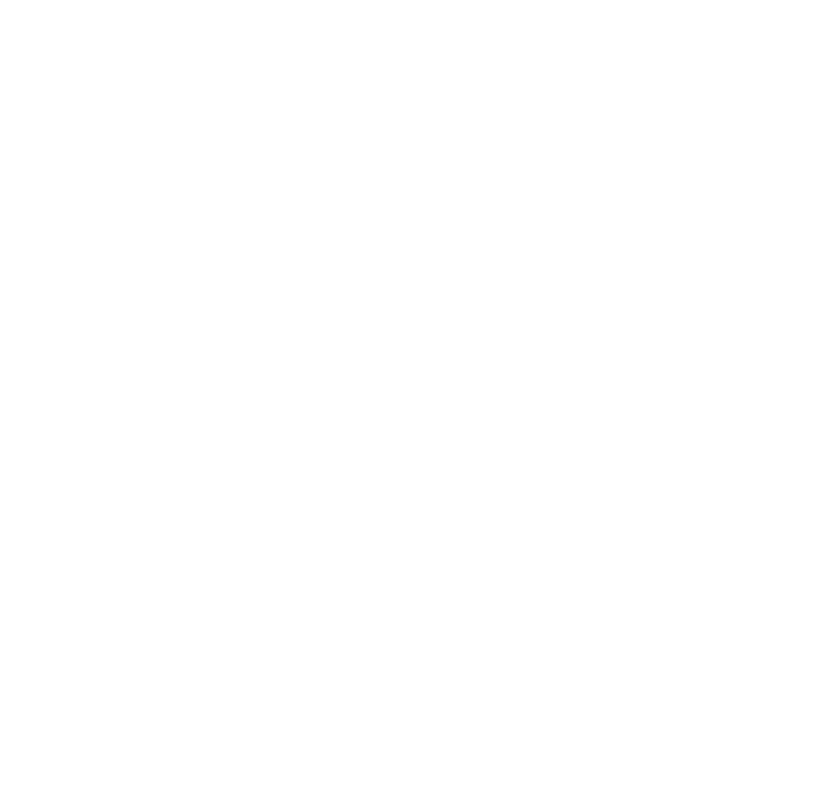
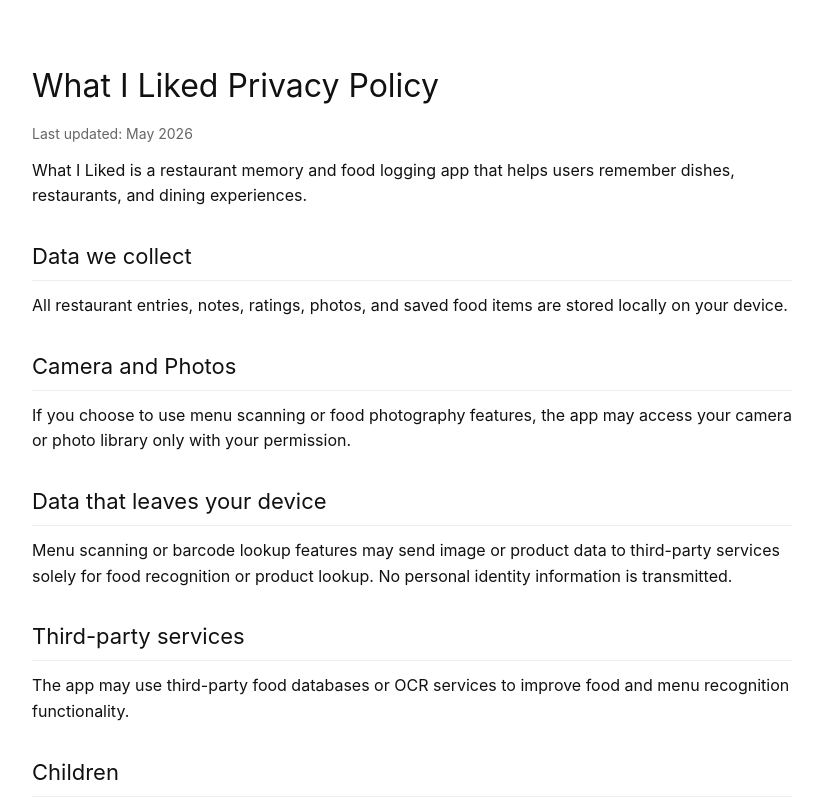
Before and after one commit to wrichey11/btownlabs-site, a React (Vite) app: page /privacy/what-i-liked in a window 1280 px wide. Before the commit this address had no page. Shown: the top 800 px of the page, without its empty margins (228-1051 px from the left). Built offline with nearby package versions, Linux system fonts and the light colour scheme.

Commit message:
Add What I Liked privacy page

```diff
--- a/src/App.jsx
+++ b/src/App.jsx
@@ -3,6 +3,7 @@
 import PrivacyPillLedger from "./pages/PrivacyPillLedger";
 import PrivacyFoodLedgerKidney from "./pages/PrivacyFoodLedgerKidney";
 import PrivacyMyGrocery from "./pages/PrivacyMyGrocery";
+import PrivacyWhatILiked from "./pages/PrivacyWhatILiked";
 
 function BtownLabsLandingPage() {
   const services = [
@@ -293,6 +294,8 @@
         element={<PrivacyFoodLedgerKidney />}
       />
       <Route path="/privacy/mygrocery-ezscan" element={<PrivacyMyGrocery />} />
+      <Route path="/privacy/what-i-liked" element={<PrivacyWhatILiked />}
+/>
     </Routes>
   );
 }
--- a/src/pages/PrivacyIndex.jsx
+++ b/src/pages/PrivacyIndex.jsx
@@ -5,7 +5,7 @@
     <main style={styles.main}>
       <h1 style={styles.h1}>Btown Labs Privacy Policies</h1>
 
-      <p style={styles.updated}>Last updated: April 2026</p>
+      <p style={styles.updated}>Last updated: May 2026</p>
 
       <p style={styles.p}>
         Btown Labs builds simple, privacy-focused apps. Each app has its own
@@ -20,15 +20,28 @@
         />
 
         <AppLink
+          name="My Food Ledger - Kidney"
+          description="Kidney-focused nutrition tracking app"
+          link="/privacy/food-ledger-kidney"
+        />
+
+        <AppLink
           name="My Grocery - EZscan"
-          description="Food tracking and barcode scanning app"
-          link="/privacy/mygrocery"
+          description="Food scanning and barcode lookup app"
+          link="/privacy/mygrocery-ezscan"
+        />
+
+        <AppLink
+          name="What I Liked"
+          description="Restaurant memory and food logging app"
+          link="/privacy/what-i-liked"
         />
       </div>
 
       <hr style={styles.hr} />
 
       <h2 style={styles.h2}>Contact</h2>
+
       <p style={styles.p}>
         Questions? Email <strong>hello@btownlabs.com</strong>
       </p>
@@ -38,10 +51,11 @@
 
 function AppLink({ name, description, link }) {
   return (
-    <div style={{ marginBottom: 20 }}>
+    <div style={{ marginBottom: 24 }}>
       <a href={link} style={styles.link}>
         {name}
       </a>
+
       <p style={{ margin: 0, color: "#666" }}>{description}</p>
     </div>
   );
@@ -49,16 +63,45 @@
 
 const styles = {
   main: {
-    fontFamily: '-apple-system, BlinkMacSystemFont, "Segoe UI", Roboto, sans-serif',
+    fontFamily:
+      '-apple-system, BlinkMacSystemFont, "Segoe UI", Roboto, sans-serif',
     maxWidth: "800px",
     margin: "40px auto",
     padding: "20px",
     lineHeight: 1.6,
+    color: "#111",
+    backgroundColor: "#fff",
   },
-  h1: { fontSize: "32px" },
-  h2: { fontSize: "24px", marginTop: 30 },
-  p: { margin: "12px 0" },
-  updated: { color: "#666", fontSize: 14 },
-  link: { fontSize: 18, fontWeight: "600", textDecoration: "none" },
-  hr: { margin: "40px 0", borderTop: "1px solid #eee" },
+
+  h1: {
+    fontSize: "32px",
+    marginBottom: "10px",
+  },
+
+  h2: {
+    fontSize: "24px",
+    marginTop: "30px",
+  },
+
+  p: {
+    margin: "12px 0",
+  },
+
+  updated: {
+    color: "#666",
+    fontSize: "14px",
+  },
+
+  link: {
+    fontSize: "18px",
+    fontWeight: "600",
+    textDecoration: "none",
+    color: "#111",
+  },
+
+  hr: {
+    margin: "40px 0",
+    border: "0",
+    borderTop: "1px solid #eee",
+  },
 };
--- /dev/null
+++ b/src/pages/PrivacyWhatILiked.jsx
@@ -0,0 +1,106 @@
+import React from "react";
+
+export default function PrivacyWhatILiked() {
+  return (
+    <main style={styles.main}>
+      <h1 style={styles.h1}>What I Liked Privacy Policy</h1>
+
+      <p style={styles.updated}>Last updated: May 2026</p>
+
+      <p style={styles.p}>
+        What I Liked is a restaurant memory and food logging app that helps
+        users remember dishes, restaurants, and dining experiences.
+      </p>
+
+      <Section title="Data we collect">
+        All restaurant entries, notes, ratings, photos, and saved food items
+        are stored locally on your device.
+      </Section>
+
+      <Section title="Camera and Photos">
+        If you choose to use menu scanning or food photography features, the app
+        may access your camera or photo library only with your permission.
+      </Section>
+
+      <Section title="Data that leaves your device">
+        Menu scanning or barcode lookup features may send image or product data
+        to third-party services solely for food recognition or product lookup.
+        No personal identity information is transmitted.
+      </Section>
+
+      <Section title="Third-party services">
+        The app may use third-party food databases or OCR services to improve
+        food and menu recognition functionality.
+      </Section>
+
+      <Section title="Children">
+        What I Liked is not directed at children under the age of 13 and does
+        not knowingly collect information from children.
+      </Section>
+
+      <Section title="Medical Disclaimer">
+        This app does not provide medical advice, dietary treatment, or
+        healthcare recommendations.
+      </Section>
+
+      <Footer />
+    </main>
+  );
+}
+
+function Section({ title, children }) {
+  return (
+    <>
+      <h2 style={styles.h2}>{title}</h2>
+      <p style={styles.p}>{children}</p>
+    </>
+  );
+}
+
+function Footer() {
+  return (
+    <>
+      <h2 style={styles.h2}>Contact</h2>
+
+      <p style={styles.p}>
+        Questions about this privacy policy? Email us at{" "}
+        <strong>hello@btownlabs.com</strong>.
+      </p>
+    </>
+  );
+}
+
+const styles = {
+  main: {
+    fontFamily:
+      '-apple-system, BlinkMacSystemFont, "Segoe UI", Roboto, sans-serif',
+    maxWidth: "800px",
+    margin: "40px auto",
+    padding: "20px",
+    lineHeight: 1.6,
+    color: "#111",
+    backgroundColor: "#fff",
+  },
+
+  h1: {
+    fontSize: "32px",
+    marginBottom: "10px",
+  },
+
+  h2: {
+    fontSize: "22px",
+    marginTop: "30px",
+    borderBottom: "1px solid #eee",
+    paddingBottom: "6px",
+  },
+
+  p: {
+    margin: "12px 0",
+  },
+
+  updated: {
+    color: "#666",
+    fontSize: "14px",
+    margin: "12px 0",
+  },
+};
```
